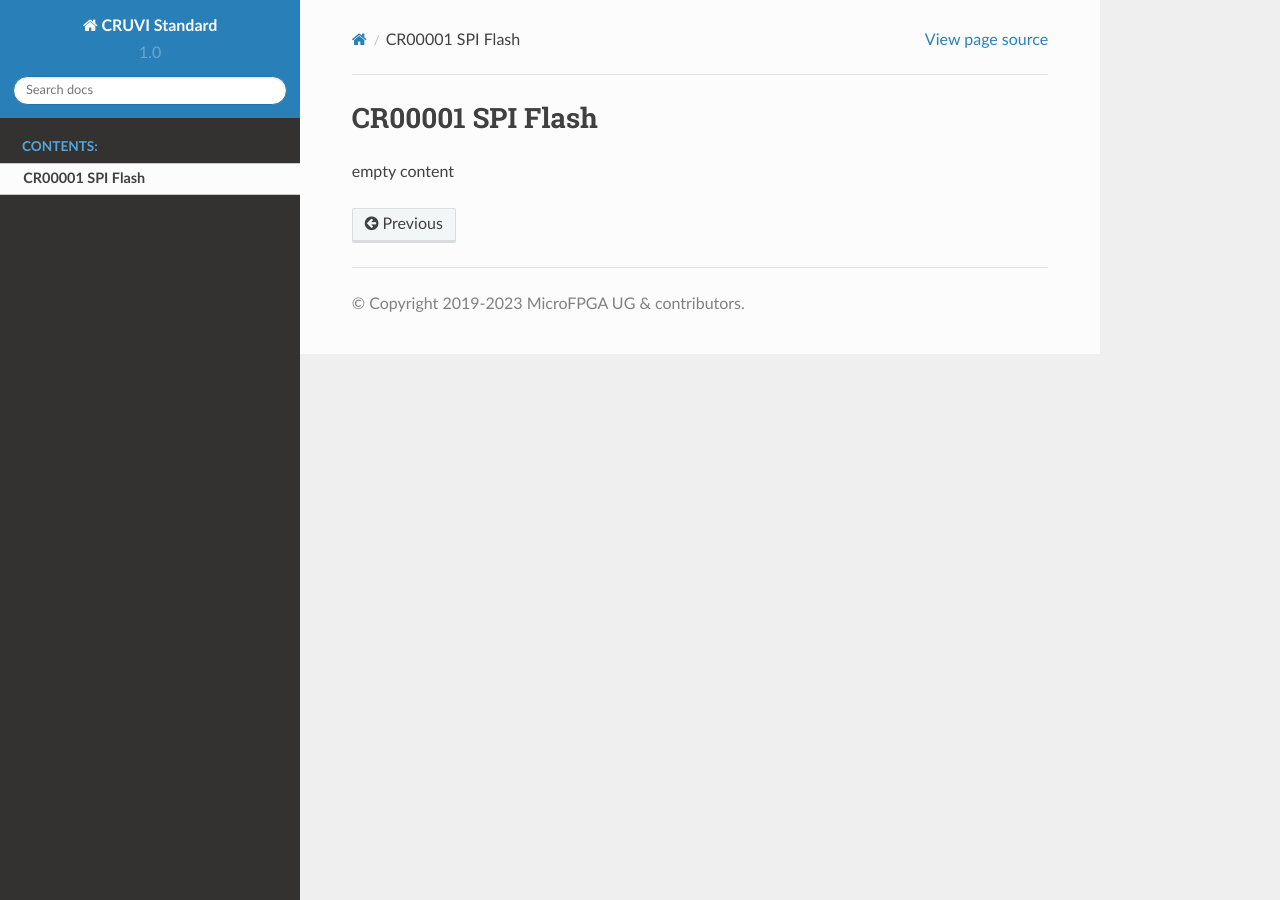
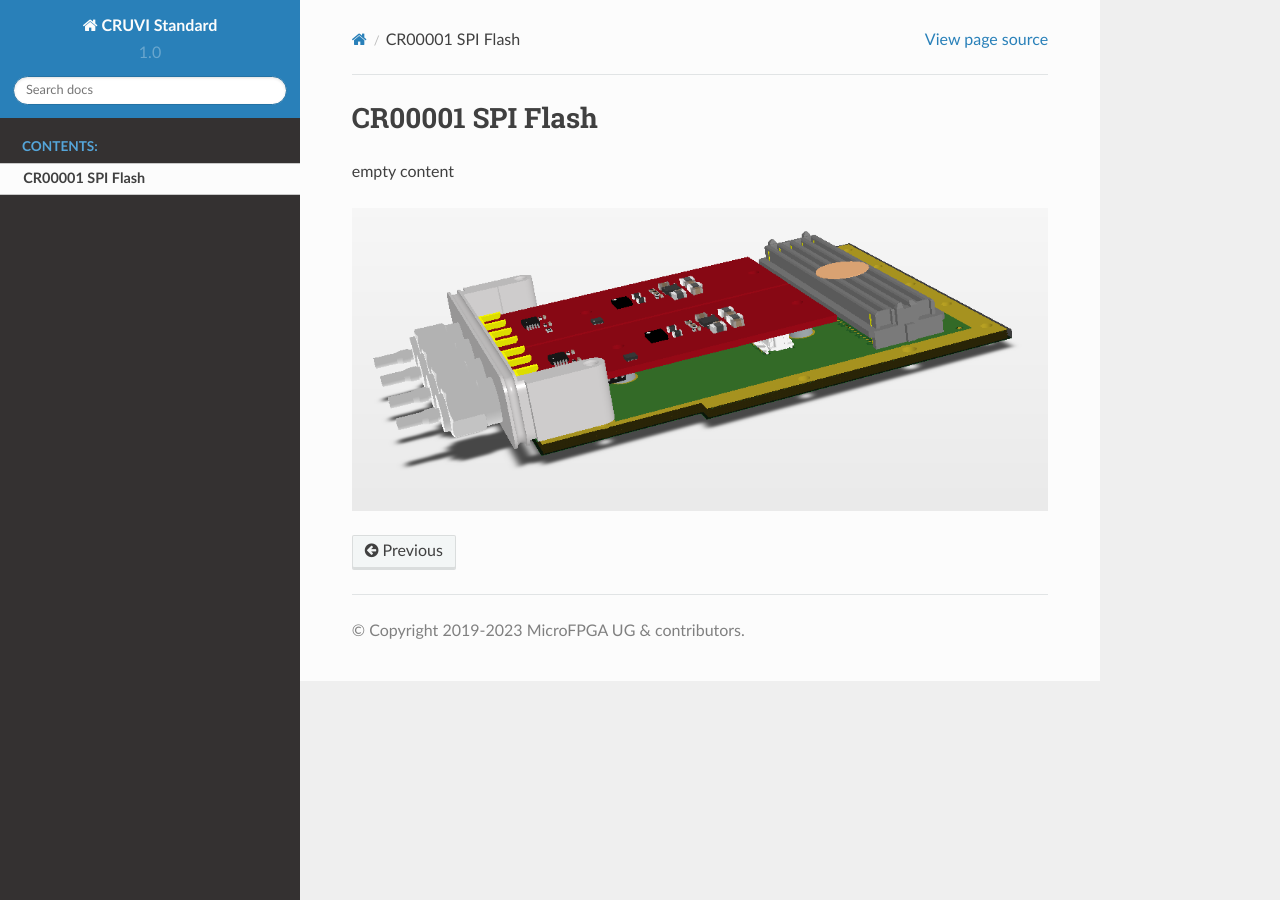
Before and after one commit to micro-FPGA/CRUVI-DOC, a Sphinx documentation site: the page built from docs/CR00001.rst, in a window 1280 px wide. Built offline with Sphinx 7.4.7 and the Read the Docs theme 2.0.0, drawn with Linux system fonts in a browser that asks for light colours; pages that are not in the unit, such as notebooks, are missing from menus.

Commit message:
Update CR00001.rst

```diff
--- a/docs/CR00001.rst
+++ b/docs/CR00001.rst
@@ -2,3 +2,5 @@ CR00001 SPI Flash
 -----------------
 
 empty content
+
+.. image:: CR00061-3D.png
```
